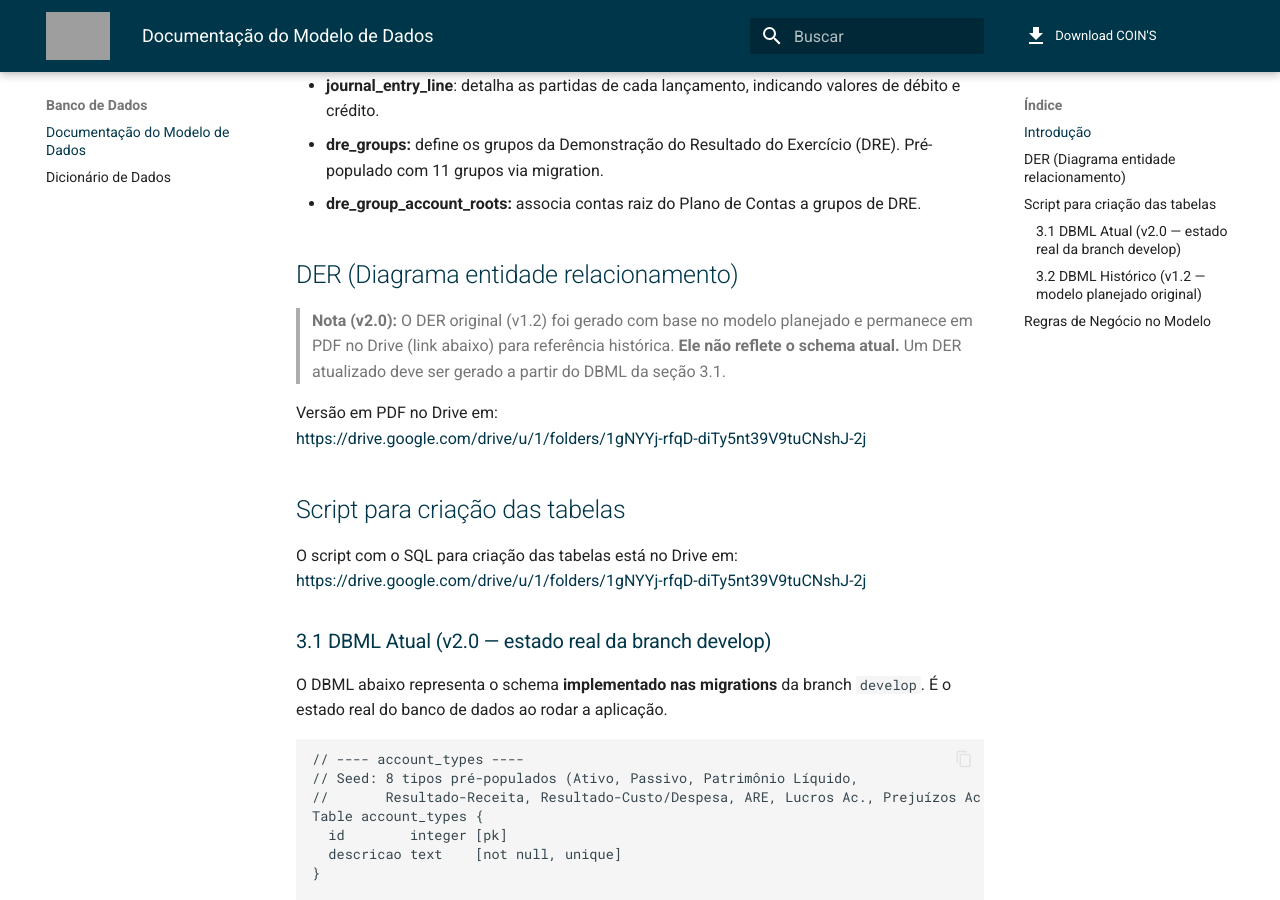
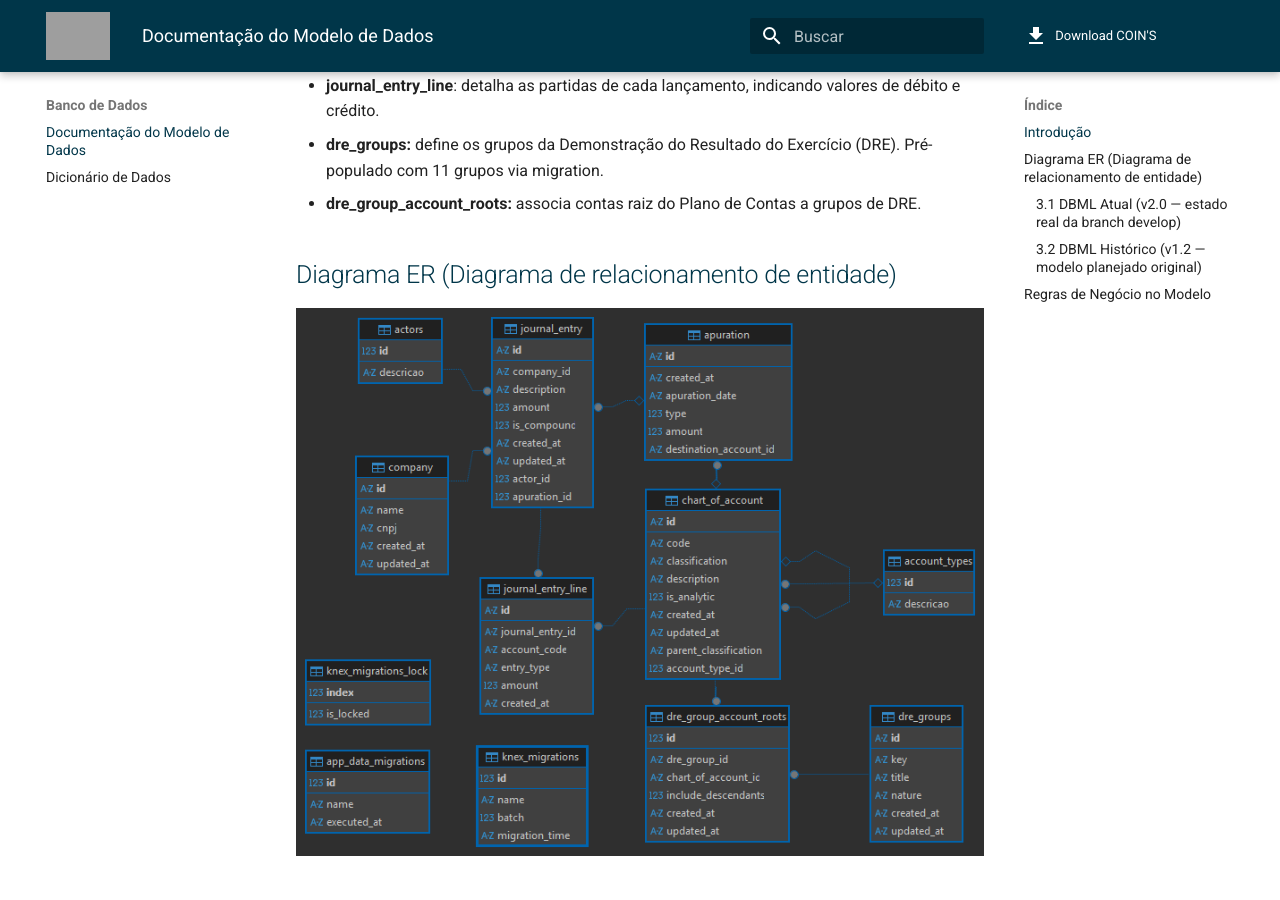
Before and after one commit to NES-Contabilidade-Integrada/doc-coins2026.1, an MkDocs documentation site: the page built from docs/banco-de-dados/documentacao-modelo-dados.md, in a window 1280 px wide and 900 px high, scrolled down 2311 px. Built offline with MkDocs 1.6.1 and Material for MkDocs 9.7.7, drawn with Linux system fonts in a browser that asks for light colours; comment, search, counter and statistics services are not loaded; grey boxes are pictures that could not be loaded.

Commit message:
docs: atualiza diagrama ER

```diff
--- a/docs/banco-de-dados/documentacao-modelo-dados.md
+++ b/docs/banco-de-dados/documentacao-modelo-dados.md
@@ -60,15 +60,9 @@ Sua estrutura atual é composta por nove tabelas de negócio:
 - **dre\_groups:** define os grupos da Demonstração do Resultado do Exercício (DRE). Pré-populado com 11 grupos via migration.
 - **dre\_group\_account\_roots:** associa contas raiz do Plano de Contas a grupos de DRE.
 
-## DER (Diagrama entidade relacionamento) {#der-(diagrama-entidade-relacionamento)}
+## Diagrama ER (Diagrama de relacionamento de entidade)
 
-> **Nota (v2.0):** O DER original (v1.2) foi gerado com base no modelo planejado e permanece em PDF no Drive (link abaixo) para referência histórica. **Ele não reflete o schema atual.** Um DER atualizado deve ser gerado a partir do DBML da seção 3.1.
-
-Versão em PDF no Drive em:
-[https://drive.google.com/drive/u/1/folders/1gNYYj-rfqD-diTy5nt39V9tuCNshJ-2j](https://drive.google.com/drive/u/1/folders/1gNYYj-rfqD-diTy5nt39V9tuCNshJ-2j)
-
-## Script para criação das tabelas {#script-para-criação-das-tabelas}
-O script com o SQL para criação das tabelas está no Drive em: [https://drive.google.com/drive/u/1/folders/1gNYYj-rfqD-diTy5nt39V9tuCNshJ-2j](https://drive.google.com/drive/u/1/folders/1gNYYj-rfqD-diTy5nt39V9tuCNshJ-2j)
+![Diagrama ERD do Sistema COIN'S](assets/Diagrama%20ERD.png)
 
 ### 3.1 DBML Atual (v2.0 — estado real da branch develop)
 
```
Also changed, not shown: docs/arquitetura/especificacao-arquitetural.md (+2 -2 lines), docs/banco-de-dados/assets/Diagrama ERD.png (added).
